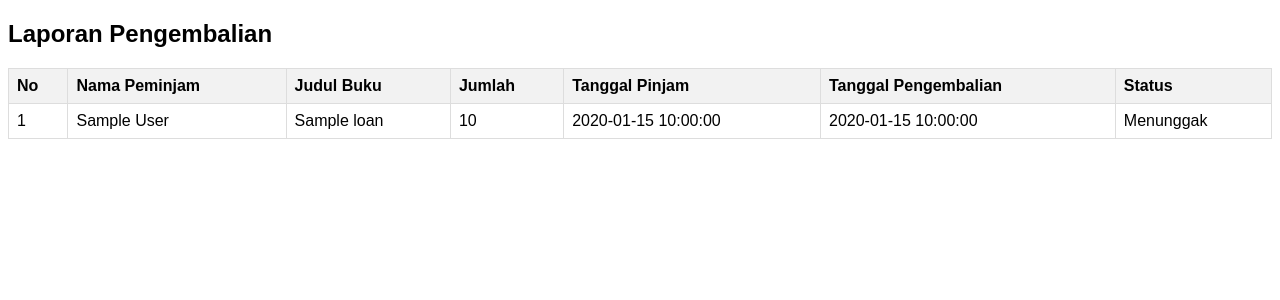
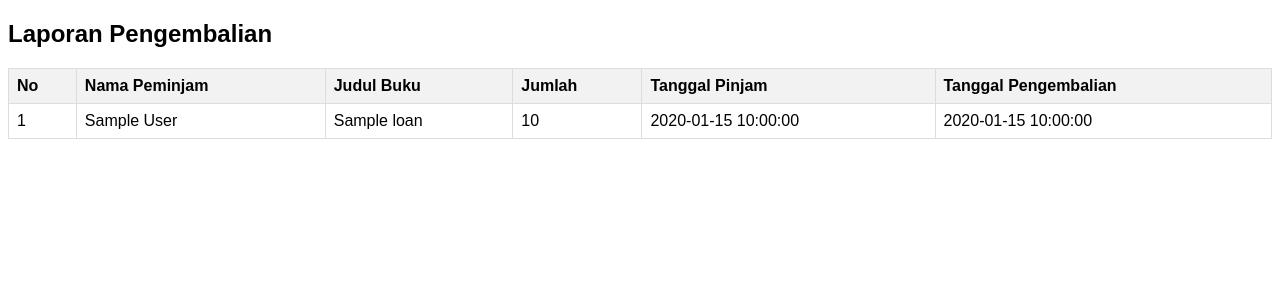
Before and after one commit to bayunimous/PKL-Project, a CodeIgniter 4 app: template app/Views/reports/report_returns.php in a window 1280 px wide. Shown: the part 197-497 px from the top of the page. Run offline with PHP 8.4 and a stand-in for CodeIgniter, Linux system fonts and the light colour scheme; the template is opened without the code that fills it: most values are stand-ins (such as "Sample title", 1, 10 or a date in 2020); some libraries are stand-ins or nearby versions.

Commit message:
[FIX]: fix report_loans.php

```diff
--- a/app/Views/loans/index.php
+++ b/app/Views/loans/index.php
@@ -39,9 +39,6 @@ if (session()->getFlashdata('msg')) : ?>
             <a href="<?= base_url('admin/loans/new/members/search'); ?>" class="btn btn-primary py-2">
               <i class="ti ti-plus"></i>
               Peminjaman baru
-            </a>
-            <a class="btn btn-danger" href="<?= base_url('admin/reports/reportloans'); ?>">
-              <i class="fas fa-print"></i>Print
             </a>
           </div>
         </div>
--- a/app/Views/reports/report_returns.php
+++ b/app/Views/reports/report_returns.php
@@ -72,7 +72,6 @@
                     <th>Jumlah</th>
                     <th>Tanggal Pinjam</th>
                     <th>Tanggal Pengembalian</th>
-                    <th>Status</th>
                 </tr>
             </thead>
             <tbody>
@@ -84,7 +83,7 @@
                         <td><?= $loan['quantity']; ?></td>
                         <td><?= $loan['loan_date']; ?></td>
                         <td><?= $loan['return_date']; ?></td>
-                        <td><?= $loan['fine_deleted'] ? 'Lunas' : 'Menunggak'; ?></td>
+
                     </tr>
                 <?php endforeach; ?>
             </tbody>
```
